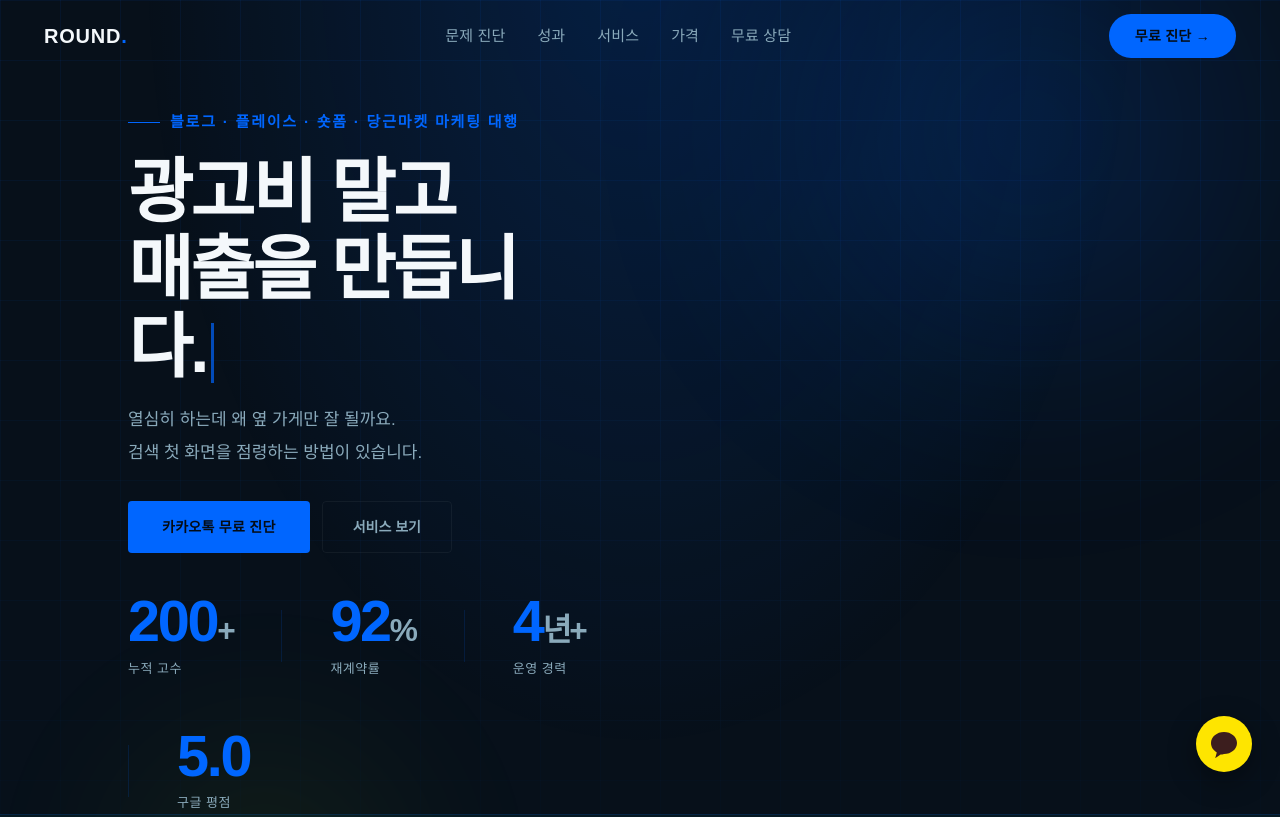
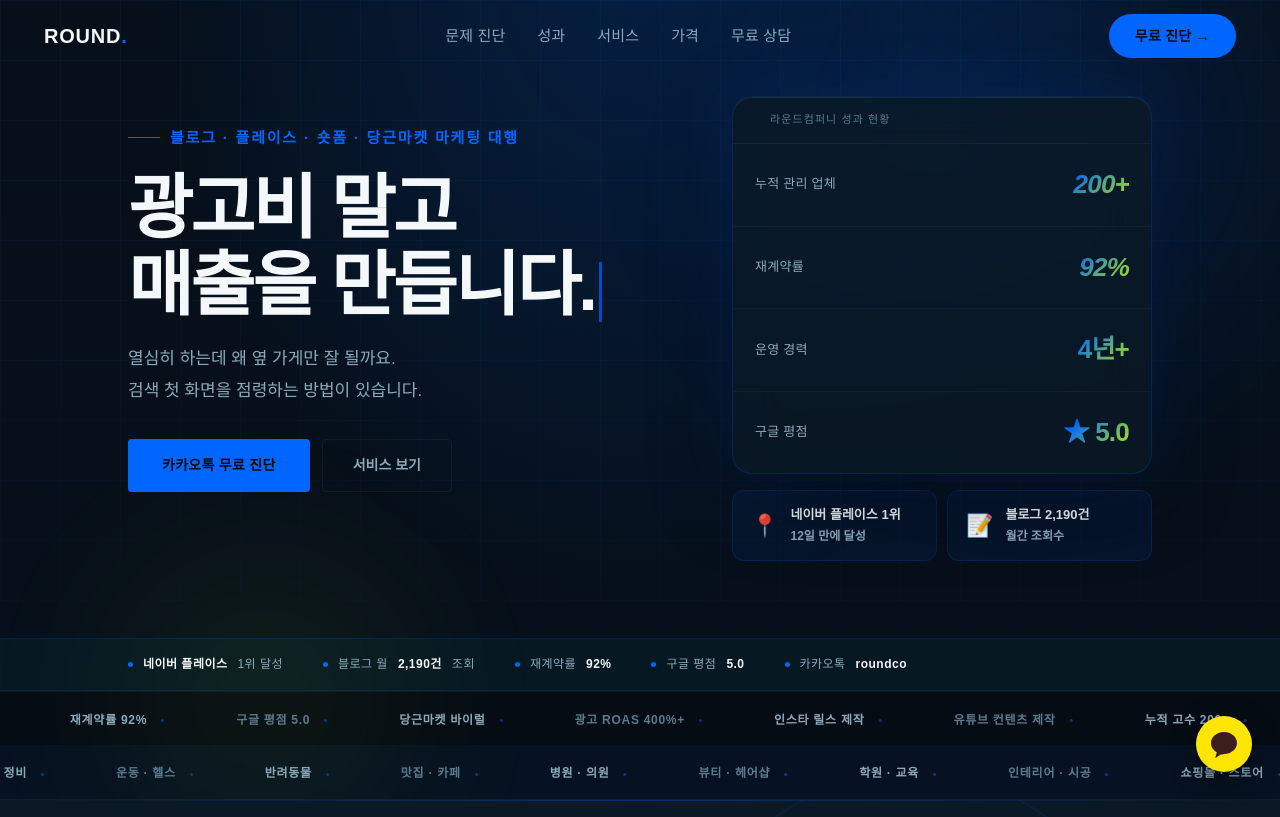
Before and after one commit to roundhdcd/roundcompany-landing, a plain HTML site: page index.html in a window 1280 px wide. Shown: the top 817 px of the page. Drawn offline with Linux system fonts and the light colour scheme; a web font is replaced by a local one.

Commit message:
PC 2-column hero with stat cluster card

```diff
--- a/index.html
+++ b/index.html
@@ -75,7 +75,9 @@ body{font-family:Pretendard,sans-serif;background:var(--bg);color:var(--white);l
 .b2{width:400px;height:400px;background:radial-gradient(circle,#B8F000,transparent 70%);bottom:-100px;left:5%;animation:floatC 10s ease-in-out infinite 2s;opacity:.1}
 .hero-grid{position:absolute;inset:0;background-image:linear-gradient(rgba(0,102,255,.08) 1px,transparent 1px),linear-gradient(90deg,rgba(0,102,255,.08) 1px,transparent 1px);background-size:60px 60px;-webkit-mask-image:linear-gradient(to bottom,rgba(0,0,0,.9) 0%,rgba(0,0,0,.5) 60%,transparent 100%);mask-image:linear-gradient(to bottom,rgba(0,0,0,.9) 0%,rgba(0,0,0,.5) 60%,transparent 100%)}
 .hero-grid-glow{position:absolute;inset:0;background:radial-gradient(ellipse at 50% -5%,rgba(0,102,255,.18) 0%,transparent 55%);pointer-events:none}
-.hero-content{position:relative;z-index:1;max-width:720px;padding:110px 10% 0;flex:1;display:flex;flex-direction:column;justify-content:center}
+.hero-content{position:relative;z-index:1;padding:110px 10% 0;flex:1;display:flex;flex-direction:column;justify-content:center;max-width:none}
+.hero-left-col{display:flex;flex-direction:column;justify-content:center}
+.hero-right-col{display:none}
 .hero-bottom{position:relative;z-index:1;width:100%}
 .hero-kicker{font-size:15px;font-weight:700;color:var(--teal);letter-spacing:.12em;text-transform:uppercase;margin-bottom:20px;display:flex;align-items:center;gap:10px}
 .hero-kicker::before{content:"";width:32px;height:1px;background:var(--teal)}
@@ -94,6 +96,63 @@ body{font-family:Pretendard,sans-serif;background:var(--bg);color:var(--white);l
 .h-stat .n .suf{font-size:.55em;color:var(--gray2);font-weight:700}
 .h-stat .l{font-size:13px;color:var(--gray2);margin-top:8px;letter-spacing:.04em;font-weight:500}
 .hero-stat-divider{width:1px;height:52px;background:var(--border);align-self:center}
+
+/* PC HERO 2-COLUMN */
+@media(min-width:761px){
+  .hero-content{
+    display:grid;
+    grid-template-columns:1fr 420px;
+    gap:80px;
+    align-items:center;
+    padding-top:80px;
+    padding-bottom:60px;
+  }
+  .hero-right-col{display:flex;flex-direction:column;gap:16px}
+  .hero-stats{display:none}
+}
+
+/* STAT CLUSTER CARD */
+.hero-stat-cluster{
+  background:rgba(11,25,38,.8);
+  border:1px solid rgba(0,102,255,.2);
+  border-radius:20px;
+  backdrop-filter:blur(24px);
+  overflow:hidden;
+  box-shadow:0 0 60px rgba(0,102,255,.14),0 24px 80px rgba(0,0,0,.4),inset 0 1px 0 rgba(255,255,255,.07)
+}
+.hstat-header{
+  padding:14px 22px;
+  border-bottom:1px solid rgba(255,255,255,.05);
+  font-size:11px;color:var(--gray);letter-spacing:.1em;text-transform:uppercase;
+  display:flex;align-items:center;gap:8px
+}
+.hstat-live{width:7px;height:7px;border-radius:50%;background:#00E676;flex-shrink:0;box-shadow:0 0 8px rgba(0,230,118,.7);animation:blink 2s ease-in-out infinite}
+.hstat-row{
+  padding:20px 22px;
+  display:flex;align-items:center;justify-content:space-between;
+  border-bottom:1px solid rgba(255,255,255,.04);
+  transition:.2s
+}
+.hstat-row:last-child{border-bottom:none}
+.hstat-row:hover{background:rgba(0,102,255,.06)}
+.hstat-lbl{font-size:13px;color:var(--gray2);letter-spacing:.02em}
+.hstat-num{font-size:26px;font-weight:900;letter-spacing:-.03em;background:linear-gradient(135deg,var(--teal) 30%,var(--lime));-webkit-background-clip:text;-webkit-text-fill-color:transparent;background-clip:text;min-width:80px;text-align:right}
+
+/* HERO BADGE STRIP */
+.hero-badge-row{display:flex;gap:10px}
+.hero-badge{
+  flex:1;
+  background:rgba(0,102,255,.07);
+  border:1px solid rgba(0,102,255,.18);
+  border-radius:12px;
+  padding:14px 18px;
+  display:flex;align-items:center;gap:12px;
+  font-size:12px;color:var(--gray2);font-weight:600;
+  transition:.25s
+}
+.hero-badge:hover{background:rgba(0,102,255,.12);border-color:rgba(0,102,255,.3)}
+.hero-badge-icon{font-size:22px;flex-shrink:0}
+.hero-badge strong{display:block;font-size:13px;color:var(--white);margin-bottom:1px}
 
 /* TRUST BAR */
 .trust-bar{background:rgba(0,184,204,.05);border-top:1px solid var(--border);border-bottom:1px solid var(--border);padding:16px 10%;display:flex;align-items:center;gap:40px;flex-wrap:wrap}
@@ -439,7 +498,9 @@ footer a{color:var(--teal);text-decoration:none}
 /* MOBILE */
 @media(max-width:760px){
   .nav{padding:0 20px}.nav-links{display:none}
-  .hero{padding:120px 6% 80px}
+  .hero-content{padding:100px 6% 0;grid-template-columns:1fr}
+  .hero-right-col{display:none!important}
+  .hero-stats{display:flex!important}
   .trust-bar{display:none}
   section{padding:80px 6%}
   .pain-header{grid-template-columns:1fr}.pain-visual{display:none}
@@ -484,6 +545,8 @@ footer a{color:var(--teal);text-decoration:none}
     <div class="hero-grid-glow"></div>
   </div>
   <div class="hero-content">
+    <!-- LEFT: text + CTA -->
+    <div class="hero-left-col">
       <div class="hero-kicker reveal">블로그 · 플레이스 · 숏폼 · 당근마켓 마케팅 대행</div>
       <h1 class="hero-title reveal d1" id="heroTitle"></h1>
       <p class="hero-desc reveal d2">열심히 하는데 왜 옆 가게만 잘 될까요.<br>검색 첫 화면을 점령하는 방법이 있습니다.</p>
@@ -491,14 +554,46 @@ footer a{color:var(--teal);text-decoration:none}
         <a href="https://open.kakao.com/o/roundco" target="_blank" class="btn-primary">카카오톡 무료 진단</a>
         <a href="#service" class="btn-ghost">서비스 보기</a>
       </div>
+      <!-- mobile only stats -->
       <div class="hero-stats reveal d4">
-      <div class="h-stat"><div class="n"><em class="hcnt" data-count="200" data-suffix="">0</em><span class="suf">+</span></div><div class="l">누적 고수</div></div>
+        <div class="h-stat"><div class="n"><em class="hcnt" data-count="200" data-suffix="">0</em><span class="suf">+</span></div><div class="l">누적 고객</div></div>
         <div class="hero-stat-divider"></div>
         <div class="h-stat"><div class="n"><em class="hcnt" data-count="92" data-suffix="">0</em><span class="suf">%</span></div><div class="l">재계약률</div></div>
         <div class="hero-stat-divider"></div>
-      <div class="h-stat"><div class="n"><em class="hcnt" data-count="4" data-suffix="">0</em><span class="suf">년+</span></div><div class="l">운영 경력</div></div>
-      <div class="hero-stat-divider"></div>
         <div class="h-stat"><div class="n"><em class="hcnt" data-count="5" data-suffix=".0">0</em></div><div class="l">구글 평점</div></div>
+      </div>
+    </div>
+    <!-- RIGHT: stat cluster (PC only) -->
+    <div class="hero-right-col">
+      <div class="hero-stat-cluster reveal d2">
+        <div class="hstat-header"><span class="hstat-live"></span>라운드컴퍼니 성과 현황</div>
+        <div class="hstat-row">
+          <span class="hstat-lbl">누적 관리 업체</span>
+          <span class="hstat-num"><em class="hcnt" data-count="200" data-suffix="+">0+</em></span>
+        </div>
+        <div class="hstat-row">
+          <span class="hstat-lbl">재계약률</span>
+          <span class="hstat-num"><em class="hcnt" data-count="92" data-suffix="%">0%</em></span>
+        </div>
+        <div class="hstat-row">
+          <span class="hstat-lbl">운영 경력</span>
+          <span class="hstat-num">4년+</span>
+        </div>
+        <div class="hstat-row">
+          <span class="hstat-lbl">구글 평점</span>
+          <span class="hstat-num">★ 5.0</span>
+        </div>
+      </div>
+      <div class="hero-badge-row reveal d3">
+        <div class="hero-badge">
+          <span class="hero-badge-icon">📍</span>
+          <div><strong>네이버 플레이스 1위</strong>12일 만에 달성</div>
+        </div>
+        <div class="hero-badge">
+          <span class="hero-badge-icon">📝</span>
+          <div><strong>블로그 2,190건</strong>월간 조회수</div>
+        </div>
+      </div>
     </div>
   </div>
   <div class="hero-bottom">
```
Lines whose indentation alone changed are shown as unchanged.
